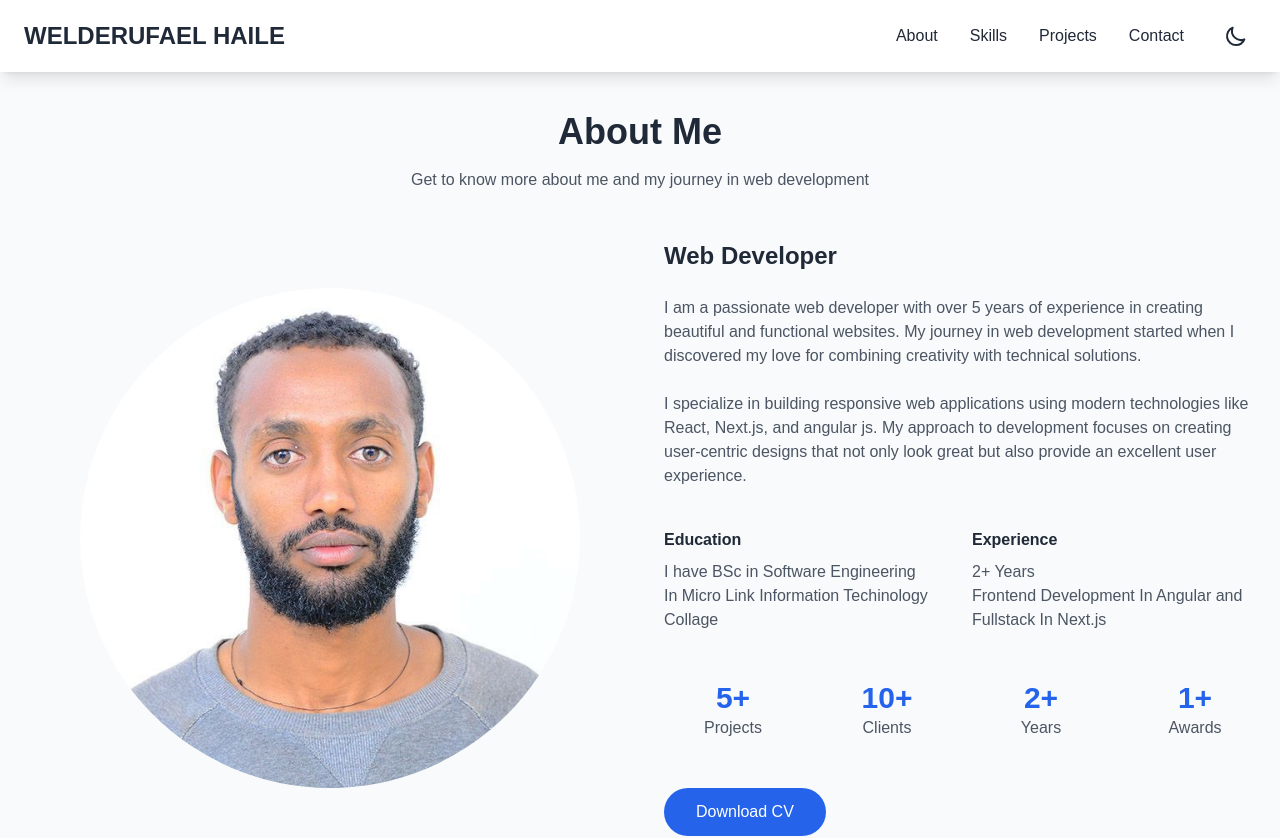
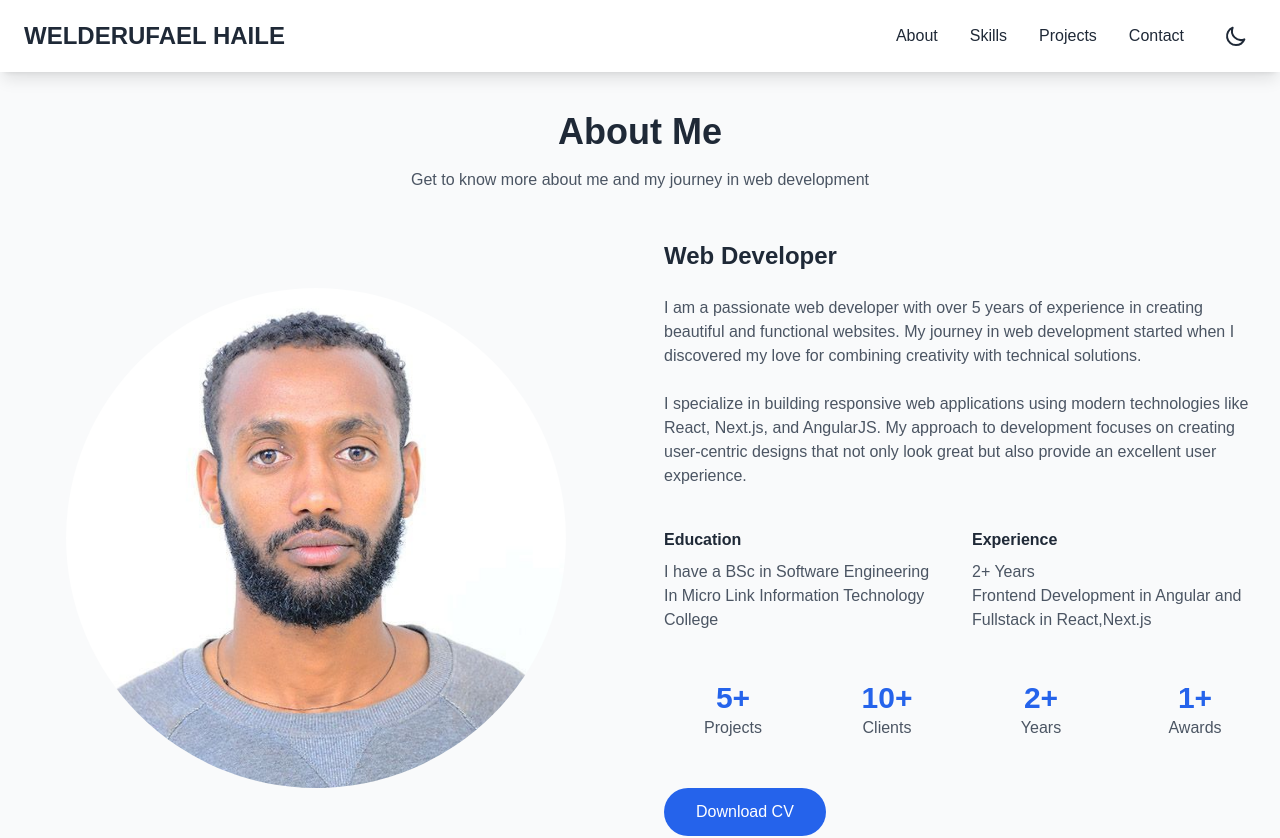
Before and after one commit to Welderufael-Haile/next-portifolio, a Next.js app: page /pages/about in a window 1280 px wide. Shown: the top 838 px of the page. Built offline with nearby package versions, Linux system fonts and the light colour scheme.

Commit message:
update some component

```diff
--- a/app/pages/about/About.js
+++ b/app/pages/about/About.js
@@ -4,7 +4,7 @@ import { motion } from 'framer-motion';
 
 const About = () => {
     return (
-        <section className="py-20 md:w-full bg-gray-50 dark:bg-gray-900">
+        <section className="py-20 w-full bg-gray-50 dark:bg-gray-900">
             <div className="container mx-auto px-4">
                 <motion.div
                     initial={{ opacity: 0, y: 20 }}
@@ -20,15 +20,15 @@ const About = () => {
                     </p>
                 </motion.div>
 
-                <div className="grid grid-cols-1 md:grid-cols-2 gap-12 items-center">
+                <div className="grid grid-cols-1 lg:grid-cols-2 gap-12 items-center">
                     {/* Image Section */}
                     <motion.div
                         initial={{ opacity: 0, x: -50 }}
                         animate={{ opacity: 1, x: 0 }}
                         transition={{ duration: 0.5 }}
-                        className="relative"
+                        className="relative flex justify-center"
                     >
-                        <div className="relative h-[500px] w-[500px] transition duration-300 transform hover:scale-105 animate-bolb rounded-full ml-16 overflow-hidden">
+                        <div className="relative h-64 w-64 sm:h-80 sm:w-80 md:h-96 md:w-96 lg:h-[500px] lg:w-[500px] transition duration-300 transform hover:scale-105 animate-bolb rounded-full overflow-hidden">
                             <Image
                                 src="/well.jpg"
                                 alt="About Me"
@@ -44,7 +44,7 @@ const About = () => {
                         initial={{ opacity: 0, x: 50 }}
                         animate={{ opacity: 1, x: 0 }}
                         transition={{ duration: 0.5 }}
-                        className="space-y-6"
+                        className="space-y-6 text-center lg:text-left"
                     >
                         <h3 className="text-2xl font-bold text-gray-800 dark:text-white">
                             Web Developer
@@ -58,7 +58,7 @@ const About = () => {
 
                         <p className="text-gray-600 dark:text-gray-300">
                             I specialize in building responsive web applications using modern technologies
-                            like React, Next.js, and angular js. My approach to development focuses on
+                            like React, Next.js, and AngularJS. My approach to development focuses on
                             creating user-centric designs that not only look great but also provide
                             an excellent user experience.
                         </p>
@@ -70,9 +70,9 @@ const About = () => {
                                     Education
                                 </h4>
                                 <p className="text-gray-600 dark:text-gray-300">
-                                    I have  BSc in Software Engineering
+                                    I have a BSc in Software Engineering
                                     <br />
-                                    In Micro Link Information Techinology Collage
+                                    In Micro Link Information Technology College
                                 </p>
                             </div>
                             <div>
@@ -82,7 +82,7 @@ const About = () => {
                                 <p className="text-gray-600 dark:text-gray-300">
                                     2+ Years
                                     <br />
-                                    Frontend Development In Angular and Fullstack In Next.js
+                                    Frontend Development in Angular and Fullstack in React,Next.js
                                 </p>
                             </div>
                         </div>
--- a/app/pages/home/Home.js
+++ b/app/pages/home/Home.js
@@ -31,7 +31,7 @@ const HomePage = () => {
               className="mb-8 relative"
             >
               <h1 className="text-4xl md:text-6xl font-bold bg-clip-text text-transparent bg-gradient-to-r from-blue-400 to-purple-600 mb-4">
-                Welcome to My Portfolio
+                Welcome to well Portfolio
                 <div className="absolute -bottom-2 left-0 w-3/4 h-1 bg-gradient-to-r from-blue-400 to-purple-600 rounded-full"></div>
               </h1>
               <div className="text-xl md:text-2xl text-gray-700 dark:text-gray-300">
--- a/app/pages/projects/Projects.js
+++ b/app/pages/projects/Projects.js
@@ -5,7 +5,7 @@ import Image from 'next/image';
 const Projects = () => {
     const projects = [
         {
-            title: "personal portifolio in next js",
+            title: "portifolio in next js",
             description: "A full-stack e-commerce platform built with Next.js, Node.js, and MongoDB",
             image: "/profile1.png",
             technologies: ["Next.js", "Node.js", "MongoDB", "Tailwind CSS"],
@@ -21,7 +21,7 @@ const Projects = () => {
             githubLink: "https://github.com/username/project2"
         },
         {
-            title: "My portfolio Website with angular js",
+            title: "portfolio Website with angular js",
             description: "A modern portfolio website showcasing my work and skills",
             image: "/portifolio.jpg",
             technologies: ["Next.js", "Tailwind CSS", "Framer Motion"],
--- a/app/pages/skills/Skills.js
+++ b/app/pages/skills/Skills.js
@@ -16,13 +16,13 @@ const Skills = () => {
             { name: "Node.js", level: 75 },
             { name: "Express.js", level: 78 },
             { name: "MongoDB", level: 75 },
-            { name: "PostgreSQL", level: 70 },
+            { name: "mySQL", level: 70 },
         ],
         "Tools & Others": [
             { name: "Git", level: 85 },
             { name: "Docker", level: 70 },
             { name: "AWS", level: 65 },
-            { name: "Firebase", level: 75 },
+            { name: "Figma", level: 75 },
         ]
     };
 
```
Also changed, not shown: package.json (+4 -4 lines), 1 other file (tests, documents, lock files or other folders).
